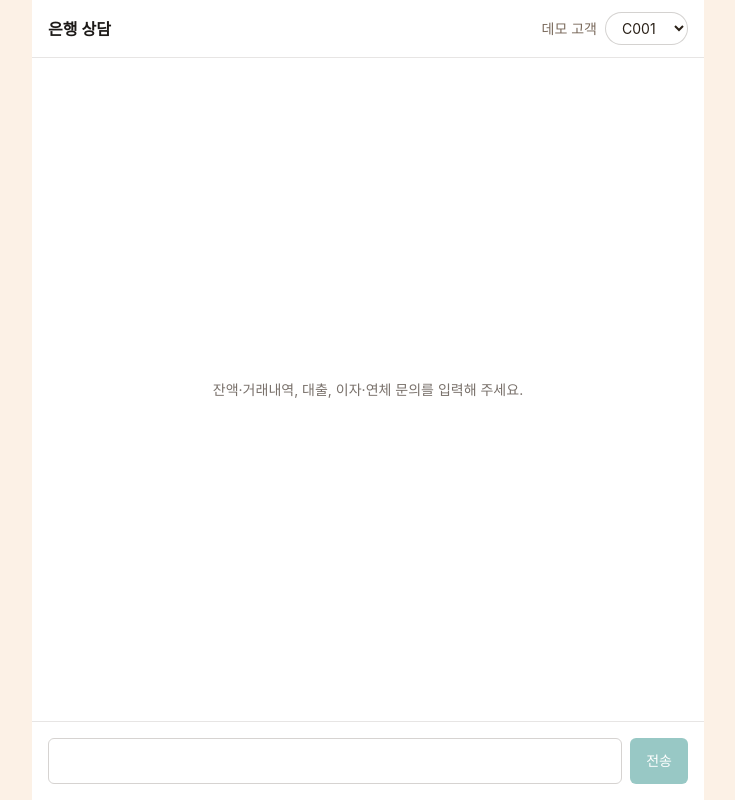
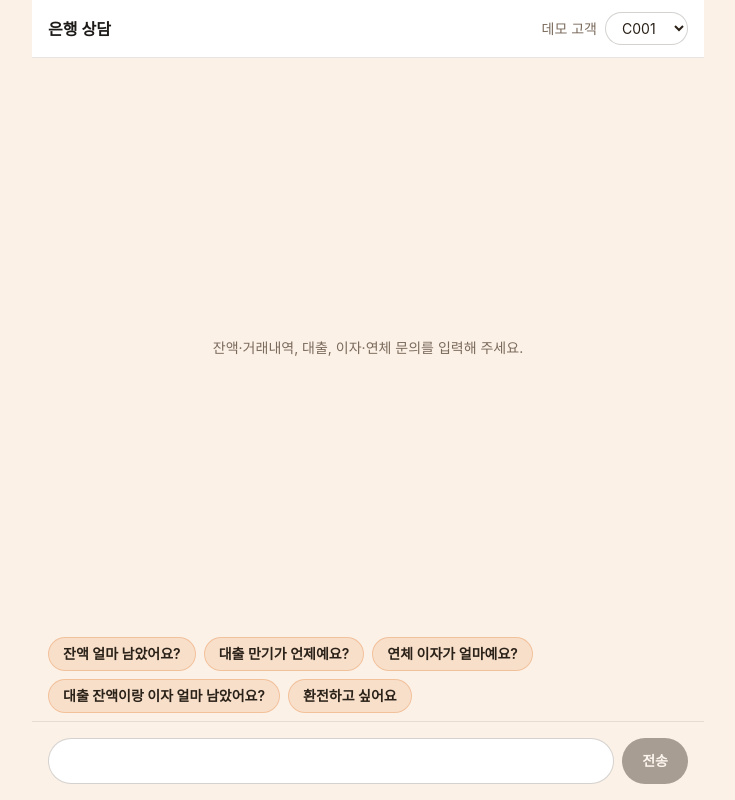
Before and after one commit to steve0joo/local-llm-cs-support, a Next.js app in the folder frontend/: page / in a window 1280 px wide. Shown: the whole page, without its empty margins (272-1007 px from the left). Built offline with nearby package versions, Linux system fonts and the light colour scheme; a web font is replaced by a local one.

Commit message:
feat(frontend): step 15 — chat-window

```diff
--- a/frontend/src/components/ChatWindow.tsx
+++ b/frontend/src/components/ChatWindow.tsx
@@ -2,6 +2,15 @@ import { useEffect, useRef, useState, type FormEvent } from "react";
 import type { ChatMessage, ChatOption } from "../types/chat";
 import { MessageBubble } from "./MessageBubble";
 import { OptionButtons } from "./OptionButtons";
+
+// 예시 질문 칩 — PRD "예시 질문 칩" 표 순서. 직접 입력과 같은 onSend로 보낸다(choice 없음).
+const EXAMPLE_CHIPS = [
+  "잔액 얼마 남았어요?",
+  "대출 만기가 언제예요?",
+  "연체 이자가 얼마예요?",
+  "대출 잔액이랑 이자 얼마 남았어요?",
+  "환전하고 싶어요",
+];
 
 // 요청은 page.tsx가 보낸다. 여기서는 onSend·onSelect만 부른다.
 export function ChatWindow(props: {
@@ -34,10 +43,10 @@ export function ChatWindow(props: {
   }
 
   return (
-    <div className="flex min-h-0 flex-1 flex-col bg-white">
-      <div ref={listRef} role="log" className="flex-1 overflow-y-auto p-4">
+    <div className="flex min-h-0 flex-1 flex-col">
+      <div ref={listRef} role="log" className="flex-1 overflow-y-auto overscroll-contain p-4">
         {props.messages.length === 0 ? (
-          <p className="flex h-full items-center justify-center text-sm text-stone-500">
+          <p className="flex h-full items-center justify-center text-sm text-ink-soft">
             잔액·거래내역, 대출, 이자·연체 문의를 입력해 주세요.
           </p>
         ) : (
@@ -55,7 +64,7 @@ export function ChatWindow(props: {
               </div>
             ))}
             {props.pending && (
-              <div className="w-fit rounded-lg bg-stone-100 px-4 py-3 text-sm text-stone-500">
+              <div className="w-fit rounded-[18px] rounded-bl-md bg-bubble px-4 py-3 text-sm text-ink-soft">
                 <span aria-hidden="true" className="flex gap-1">
                   <span className="animate-pulse">•</span>
                   <span className="animate-pulse">•</span>
@@ -67,19 +76,34 @@ export function ChatWindow(props: {
           </div>
         )}
       </div>
-      <form onSubmit={handleSubmit} className="flex gap-2 border-t border-stone-200 p-4">
+      {props.messages.length === 0 && (
+        <div className="flex flex-wrap gap-2 px-4 pb-2">
+          {EXAMPLE_CHIPS.map((chip) => (
+            <button
+              key={chip}
+              type="button"
+              disabled={props.pending}
+              onClick={() => props.onSend(chip)}
+              className="rounded-full border border-accent-orange/30 bg-accent-orange/15 px-3.5 py-1.5 text-sm font-semibold text-ink hover:bg-accent-orange/25 disabled:opacity-40"
+            >
+              {chip}
+            </button>
+          ))}
+        </div>
+      )}
+      <form onSubmit={handleSubmit} className="flex gap-2 border-t border-ink/10 p-4">
         <input
           type="text"
           aria-label="메시지"
           value={input}
           disabled={props.pending}
           onChange={(e) => setInput(e.target.value)}
-          className="flex-1 rounded-md border border-stone-300 px-4 py-3 text-sm focus:border-teal-700 focus:outline-none"
+          className="flex-1 rounded-full border border-ink/20 bg-white px-5 py-3 text-sm text-ink focus:border-accent-blue focus:outline-none disabled:opacity-40"
         />
         <button
           type="submit"
           disabled={props.pending || text === ""}
-          className="rounded-md bg-teal-700 px-4 py-3 text-sm text-white hover:bg-teal-800 disabled:opacity-40"
+          className="rounded-full bg-ink px-5 py-3 text-sm font-semibold text-white hover:bg-ink/90 disabled:opacity-40"
         >
           전송
         </button>
```
Also changed, not shown: 1 other file (tests, documents, lock files or other folders).
